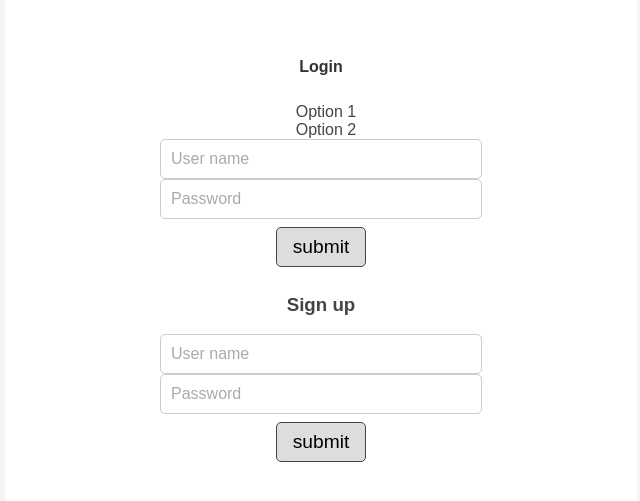
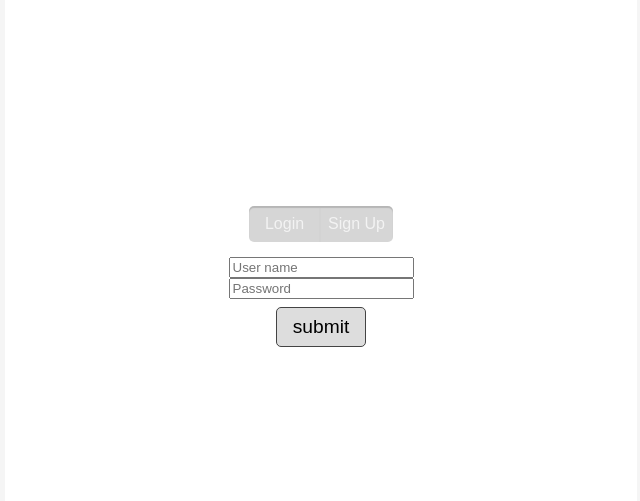
Before and after one commit to Caipo/Frontend, a Next.js app: page /login in a window 1280 px wide. Shown: the part 157-658 px from the top of the page, without its empty margins (319-959 px from the left). Built offline with nearby package versions, Linux system fonts and the light colour scheme.

Commit message:
add radio button to login

```diff
--- a/pages/login.tsx
+++ b/pages/login.tsx
@@ -1,88 +1,14 @@
 import React from 'react';
 import CenterPannel from '@/components/center_pannel/center_pannel';
-import './login.module.css'
-
+import LoginForm from '@/components/login_form/login_form';
 
 
 function Login() {
-    const loginContent = <>
-                    <label className="radio-container">
-                        <input type="radio" name="option" className='login-radio' value="option1"/>
-                      <span className="radio-inner"></span>
-                      <span className="radio-label">Option 1</span>
-                    </label>
-
-                    <label className="radio-container">
-                      <input type="radio" className='login-radio' name="option" value="option2"/>
-                      <span className="radio-inner"></span>
-                      <span className="radio-label">Option 2</span>
-                    </label>
-                    <form>
-                        <input id='fname' className='input-box' placeholder="User name"/> <br/>
-                        <input id='password' className='input-box' placeholder="Password"/> <br/>
-                    </form>
-
-                    <button onClick={LoginSubmit}> submit </button>
-                    <h3>Sign up </h3>
-                    <form>
-                        <input id='fname' className='input-box' placeholder="User name"/> <br/>
-                        <input id='password' className='input-box' placeholder="Password"/> <br/>
-                    </form>
-                    <button onClick={SignUpSubmit}> submit </button>
-                </>;
-
   return (
       <>
-      <CenterPannel content={loginContent} title='Login'  />
+          <CenterPannel content={<LoginForm />} title=''  />
       </>
   );
 }
 
-async function SignUpSubmit(){
-    const usernameInput = document.getElementById("fname") as HTMLInputElement;
-    const passwordInput = document.getElementById("password") as HTMLInputElement;
-
-    const api_inputs = {
-            username: usernameInput.value,
-            password: passwordInput.value
-        };
-
-    const url = 'https://apichallenges.herokuapp.com/mirror/request';
-    const data = await fetch(
-        url, {
-            method: "POST",
-            body: JSON.stringify(api_inputs)
-        }
-    );
-
-    if (data['status'] === 200){
-        console.log('You logged in');
-        window.location.href = "/home";
-    }
-    console.log(data);
-}
-async function LoginSubmit(){
-    const usernameInput = document.getElementById("fname") as HTMLInputElement;
-    const passwordInput = document.getElementById("password") as HTMLInputElement;
-
-    const api_inputs = {
-            username: usernameInput.value,
-            password: passwordInput.value
-        };
-
-    const url = 'https://apichallenges.herokuapp.com/mirror/request';
-    const data = await fetch(
-        url, {
-            method: "POST",
-            body: JSON.stringify(api_inputs)
-        }
-    );
-
-    if (data['status'] === 200){
-        console.log('You logged in');
-        window.location.href = "/home";
-    }
-    console.log(data);
-}
-
 export default Login;
--- a/src/components/center_pannel/center_pannel.module.css
+++ b/src/components/center_pannel/center_pannel.module.css
@@ -1,4 +1,3 @@
-
 .centerContainer {
     display: flex;
     flex-direction: column;
--- a/src/components/login_form/login_form.module.css
+++ b/src/components/login_form/login_form.module.css
@@ -1,35 +1,86 @@
-input[type="radio"]:checked + .radio-container .radio-inner {
-  background-color: red;
+.customCheckBoxHolder {
+  margin: 5px;
+  margin-bottom: 15px;
+  display: flex;
 }
 
-input[type="radio"] {
+.customCheckBox {
+  width: fit-content;
+  position: relative;
+  overflow: hidden;
+  cursor: pointer;
+  user-select: none;
+  padding: 2px 8px;
+  background-color: rgba(0, 0, 0, 0.16);
+  border-radius: 0px;
+  color: rgba(255, 255, 255, 0.7);
+  transition-timing-function: cubic-bezier(0.25, 0.8, 0.25, 1);
+  transition-duration: 300ms;
+  transition-property: color, background-color, box-shadow;
+  display: flex;
+  height: 32px;
+  align-items: center;
+  box-shadow: rgba(0, 0, 0, 0.15) 0px 2px 1px 0px inset, rgba(255, 255, 255, 0.17) 0px 1px 1px 0px;
+  outline: none;
+  justify-content: center;
+  min-width: 55px;
+}
+
+.customCheckBox:hover {
+  background-color: #2c2c2c;
+  color: white;
+  box-shadow: rgba(0, 0, 0, 0.23) 0px -4px 1px 0px inset, rgba(255, 255, 255, 0.17) 0px -1px 1px 0px, rgba(0, 0, 0, 0.17) 0px 2px 4px 1px;
+}
+
+.customCheckBox .inner {
+  font-size: 18px;
+  font-weight: 900;
+  pointer-events: none;
+  transition-timing-function: cubic-bezier(0.25, 0.8, 0.25, 1);
+  transition-duration: 300ms;
+  transition-property: transform;
+  transform: translateY(0px);
+}
+
+.customCheckBox:hover .inner {
+  transform: translateY(-2px);
+}
+
+.customCheckBoxWrapper:first-of-type .customCheckBox {
+  border-bottom-left-radius: 5px;
+  border-top-left-radius: 5px;
+  border-right: 0px;
+}
+
+.customCheckBoxWrapper:last-of-type .customCheckBox {
+  border-bottom-right-radius: 5px;
+  border-top-right-radius: 5px;
+  border-left: 0px;
+}
+
+.customCheckBoxInput {
   display: none;
 }
 
-
-.radio-container {
-  display: inline-block;
-  position: relative;
-  cursor: pointer;
+.customCheckBoxInput:checked + .customCheckBoxWrapper .customCheckBox {
+  background-color: #2d6737;
+  color: white;
+  box-shadow: rgba(0, 0, 0, 0.23) 0px -4px 1px 0px inset, rgba(255, 255, 255, 0.17) 0px -1px 1px 0px, rgba(0, 0, 0, 0.17) 0px 2px 4px 1px;
 }
 
-/* Style for the black rectangle */
-.radio-inner {
-  width: 20px;
-  height: 20px;
-  background-color: ;
-  border-radius: 3px;
-  transition: background-color 0.3s ease;
+.customCheckBoxInput:checked + .customCheckBoxWrapper .customCheckBox .inner {
+  transform: translateY(-2px);
 }
 
-/* Style for the label */
-.radio-label {
-  margin-left: 10px;
-  font-size: 16px;
+.customCheckBoxInput:checked + .customCheckBoxWrapper .customCheckBox:hover {
+  background-color: #34723f;
+  box-shadow: rgba(0, 0, 0, 0.26) 0px -4px 1px 0px inset, rgba(255, 255, 255, 0.17) 0px -1px 1px 0px, rgba(0, 0, 0, 0.15) 0px 3px 6px 2px;
 }
 
-
-.input-box {
+.customCheckBoxWrapper .customCheckBox:hover .inner {
+  transform: translateY(-2px);
+}
+.inputBox {
   width: 300px; /* Adjust width as needed */
   padding: 10px;
   border: 1px solid #ccc;
@@ -38,7 +89,7 @@ input[type="radio"] {
   outline: none; /* Remove default focus outline */
 }
 
-.input-box:hover {
+.inputBox:hover {
     background-color : 'red';
 }
 
--- a/src/components/login_form/login_form.tsx
+++ b/src/components/login_form/login_form.tsx
@@ -1,38 +1,89 @@
 import React from 'react'
 import styles from './login_form.module.css'
 
-interface Props {
-}
+interface Props {}
 
-function SidePannel({} : Props){
-    return (
+function LoginForm({} : Props){
     const loginContent = <>
-                    <label className="radio-container">
-                        <input type="radio" name="option" className='login-radio' value="option1"/>
-                      <span className="radio-inner"></span>
-                      <span className="radio-label">Option 1</span>
+                <div className={styles.customCheckBoxHolder}>
+
+                    <input className={styles.customCheckBoxInput} name="option" id="cCB1" type="radio"/>
+                    <label className={styles.customCheckBoxWrapper} for="cCB1">
+                        <div className={styles.customCheckBox}>
+                            <div className="inner">Login</div>
+                        </div>
                     </label>
 
-                    <label className="radio-container">
-                      <input type="radio" className='login-radio' name="option" value="option2"/>
-                      <span className="radio-inner"></span>
-                      <span className="radio-label">Option 2</span>
+                    <input className={styles.customCheckBoxInput} name="option" id="cCB2" type="radio"/>
+                    <label className={styles.customCheckBoxWrapper} for="cCB2">
+                        <div className={styles.customCheckBox}>
+                            <div className="inner">Sign Up</div>
+                        </div>
                     </label>
+
+                </div>
+
                     <form>
-                        <input id='fname' className='input-box' placeholder="User name"/> <br/>
-                        <input id='password' className='input-box' placeholder="Password"/> <br/>
+                        <input id='lname' classNameName={styles.inputBox} placeholder="User name"/> <br/>
+                        <input id='lpassword' classNameName={styles.inputBox} placeholder="Password"/> <br/>
                     </form>
 
                     <button onClick={LoginSubmit}> submit </button>
-                    <h3>Sign up </h3>
-                    <form>
-                        <input id='fname' className='input-box' placeholder="User name"/> <br/>
-                        <input id='password' className='input-box' placeholder="Password"/> <br/>
-                    </form>
-                    <button onClick={SignUpSubmit}> submit </button>
                 </>;
 
-        return ( loginConent);
+        return (loginContent);
 }
 
-export default SidePannel;
+
+async function SignUpSubmit(){
+    const usernameInput = document.getElementById("fname") as HTMLInputElement;
+    const passwordInput = document.getElementById("password") as HTMLInputElement;
+
+    if (!usernameInput || !passwordInput){return(-1);}
+
+    const api_inputs = {
+            username: usernameInput.value,
+            password: passwordInput.value
+        };
+
+    const url = 'https://apichallenges.herokuapp.com/mirror/request';
+    const data = await fetch(
+        url, {
+            method: "POST",
+            body: JSON.stringify(api_inputs)
+        }
+    );
+
+    if (data['status'] === 200){
+        console.log('You logged in');
+        window.location.href = "/home";
+    }
+    console.log(data);
+}
+
+async function LoginSubmit(){
+    const usernameInput = document.getElementById("fname") as HTMLInputElement;
+    const passwordInput = document.getElementById("password") as HTMLInputElement;
+
+    if (!usernameInput || !passwordInput){return(-1);}
+
+    const api_inputs = {
+            username: usernameInput.value,
+            password: passwordInput.value
+        };
+
+    const url = 'https://apichallenges.herokuapp.com/mirror/request';
+    const data = await fetch(
+        url, {
+            method: "POST",
+            body: JSON.stringify(api_inputs)
+        }
+    );
+
+    if (data['status'] === 200){
+        console.log('You logged in');
+        window.location.href = "/home";
+    }
+    console.log(data);
+}
+export default LoginForm;
```
Also changed, not shown: pages/login.module.css (deleted).
